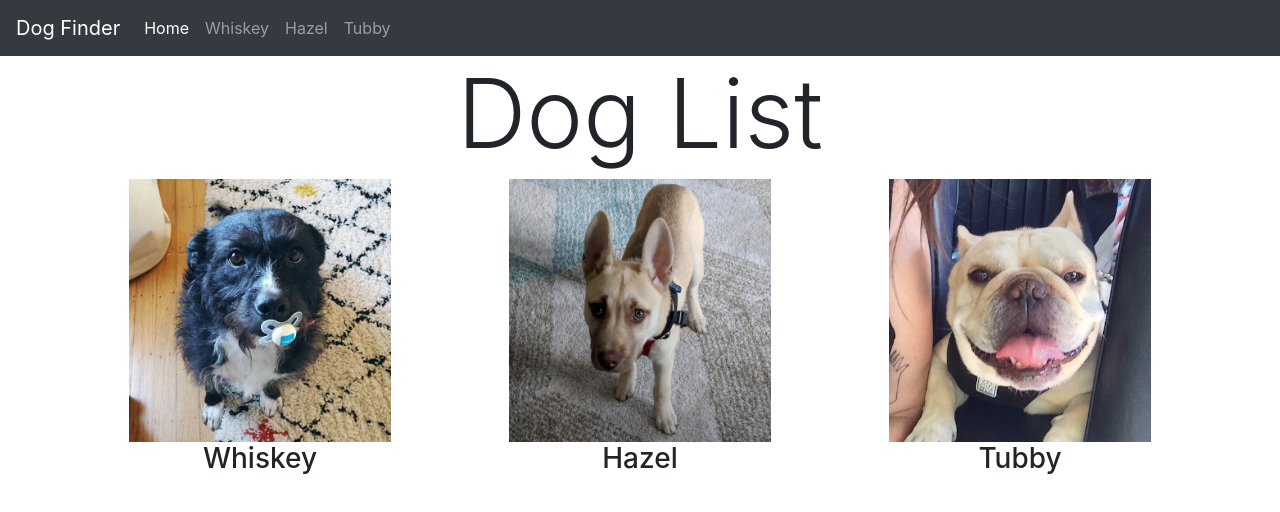
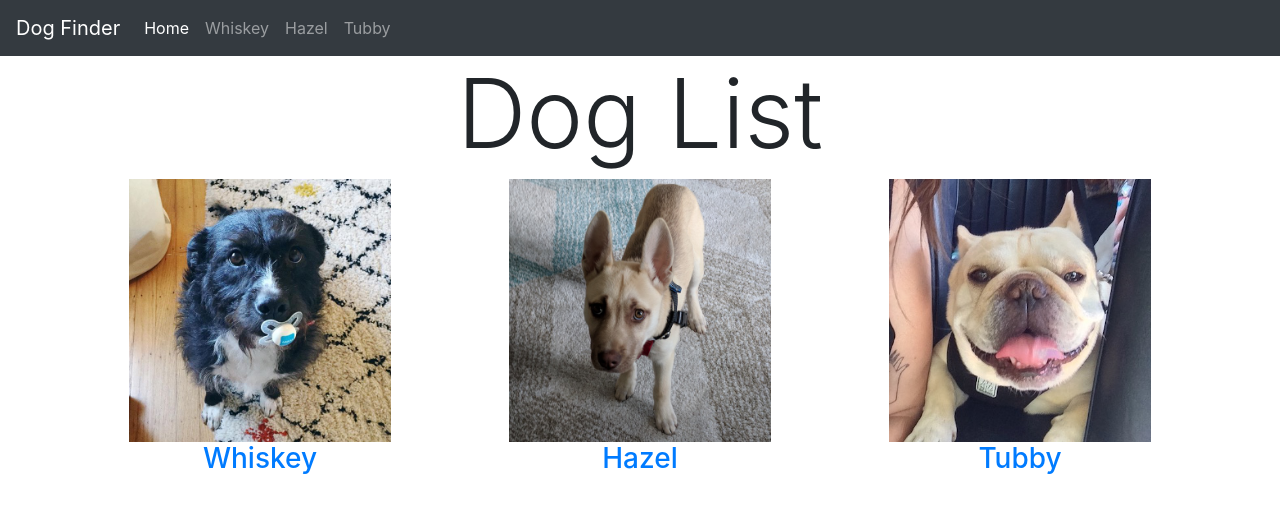
Before and after one commit to hyhong-code/react-dog-finder, a React (Create React App) app: page /dogs in a window 1280 px wide. Shown: the top 512 px of the page. Built offline with nearby package versions, Linux system fonts and the light colour scheme.

Commit message:
add links to individual dog in DogList

```diff
--- a/src/App.js
+++ b/src/App.js
@@ -45,7 +45,9 @@
     return (
       <div>
         <Navbar dogs={this.props.dogs} />
-        <Routes dogs={this.props.dogs} />
+        <div className="container">
+          <Routes dogs={this.props.dogs} />
+        </div>
       </div>
     );
   }
--- a/src/Dog.js
+++ b/src/Dog.js
@@ -5,16 +5,13 @@
   render() {
     const { dog } = this.props;
     return (
-      <div className="container">
       <div className="DogDetails row justify-content-center mt-5">
         <div className="col-11 col-lg-5">
           <div className="DogDetails-card card ">
             <img className="card-img-top" src={dog.src} alt={dog.name} />
             <div className="card-body">
               <h2 className="card-title">{dog.name}</h2>
-                <h4 className="card-subtitle text-muted">
-                  {dog.age} years old
-                </h4>
+              <h4 className="card-subtitle text-muted">{dog.age} years old</h4>
             </div>
             <ul className="list-group list-group-flush">
               {dog.facts.map((fact, i) => (
@@ -31,7 +28,6 @@
           </div>
         </div>
       </div>
-      </div>
     );
   }
 }
--- a/src/DogList.js
+++ b/src/DogList.js
@@ -1,4 +1,5 @@
 import React, { Component } from "react";
+import { Link } from "react-router-dom";
 import "./DogList.css";
 
 class DogList extends Component {
@@ -6,15 +7,15 @@
     return (
       <div className="DogList">
         <h1 className="display-1 text-center">Dog List</h1>
-        <div className="container">
         <div className="row">
           {this.props.dogs.map((dog) => (
             <div className="Dog col-lg-4 col-md-6 text-center" key={dog.name}>
               <img alt={dog.name} src={dog.src} />
-                <h3>{dog.name}</h3>
+              <h3>
+                <Link to={`/dogs/${dog.name.toLowerCase()}`}>{dog.name}</Link>
+              </h3>
             </div>
           ))}
-          </div>
         </div>
       </div>
     );
```
Lines whose indentation alone changed are shown as unchanged.
